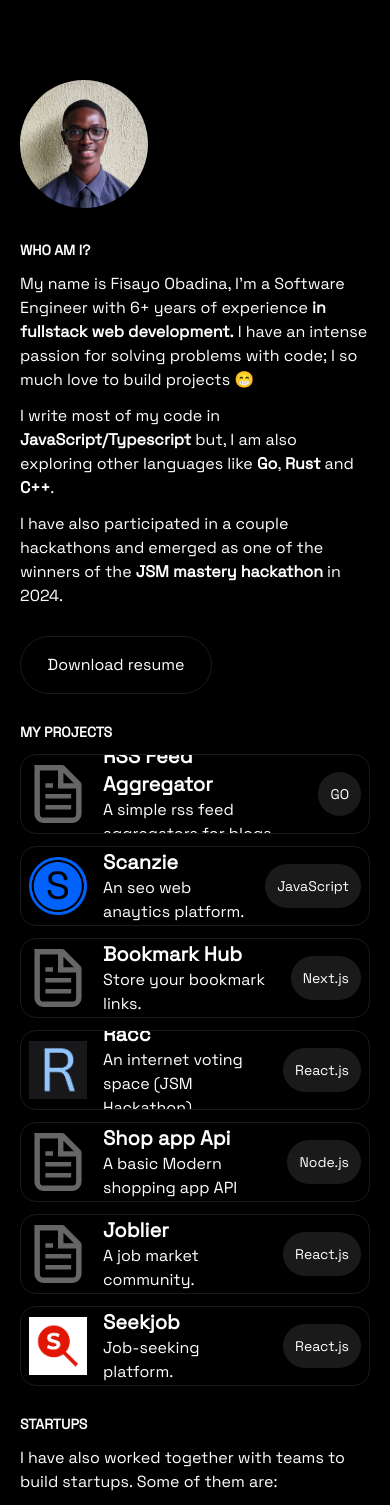
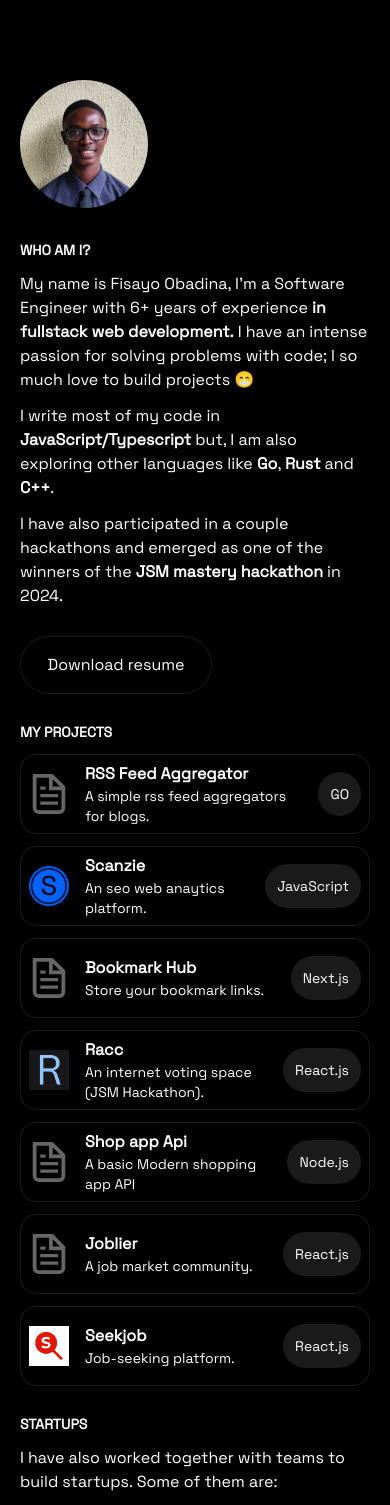
Before and after one commit to fisayo-dev/fisayobadina, a Next.js app: page / in a window 390 px wide. Shown: the top 1505 px of the page. Built offline with nearby package versions, Linux system fonts and the light colour scheme.

Commit message:
chore: add responsiveness

```diff
--- a/app/page.tsx
+++ b/app/page.tsx
@@ -135,13 +135,16 @@
               >
                 <Image
                   src={`${project.image ?? "/file.svg"}`}
+                  className="w-10 h-10 lg:w-14 lg:h-14"
                   alt={project.name}
                   height={58}
                   width={58}
                 />
                 <div className="flex flex-col items-start w-full">
-                  <h2 className="text-xl font-bold">{project.name}</h2>
-                  <h2 className="text-md ">{project.description}</h2>
+                  <h2 className="lg:text-xl font-bold">{project.name}</h2>
+                  <h2 className="text-sm lg:text-[1rem] ">
+                    {project.description}
+                  </h2>
                 </div>
                 <span className="p-3 text-sm rounded-full bg-white/10 hover:bg-white/20">
                   {project.language}
@@ -168,16 +171,16 @@
                 <Image
                   src={`${startup.logo ?? "/file.svg"}`}
                   alt={startup.name}
+                  className="w-10 h-10 lg:w-14 lg:h-14"
                   height={58}
                   width={58}
                 />
                 <div className="flex flex-col items-start w-full">
-                  <h2 className="text-xl font-bold">{startup.name}</h2>
-                  <h2 className="text-md">{startup.date}</h2>
+                  <h2 className="lg:text-xl font-bold">{startup.name}</h2>
+                  <h2 className="text-sm lg:text-[1rem] ">
+                    {startup.date}
+                  </h2>
                 </div>
-                {/* <span className="p-3 text-sm rounded-full bg-white/10">
-                  {startups.language}
-                </span> */}
               </Link>
             ))}
           </div>
```
